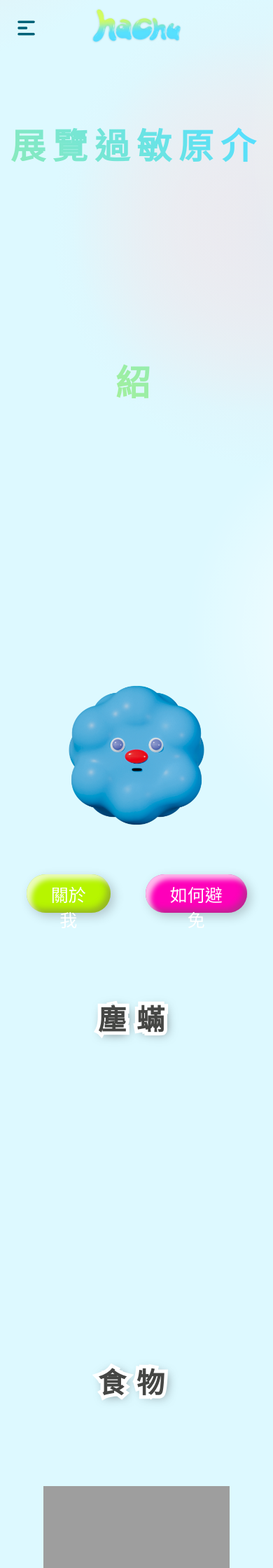
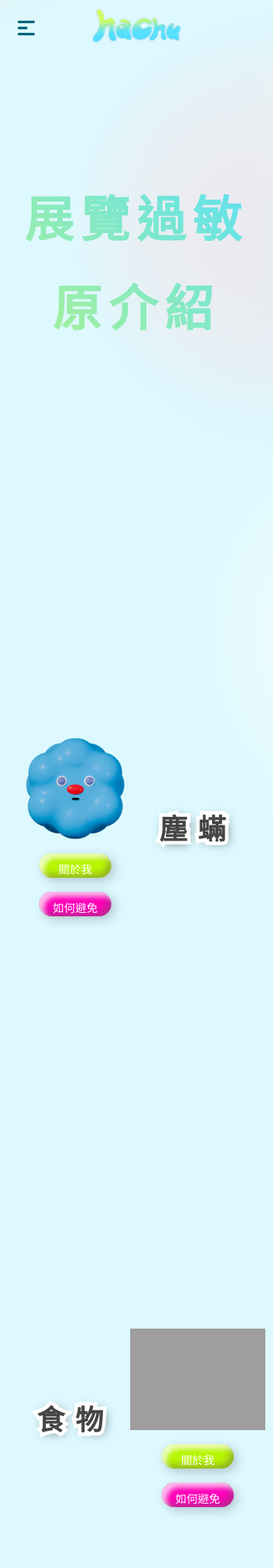
Before and after one commit to fish0214/hachuWeb, a PHP site: page /Info.html in a window 390 px wide. Shown: the top 2240 px of the page at 70% size. Run offline with PHP 8.4, Linux system fonts and the light colour scheme; some web fonts are replaced; grey boxes are pictures that could not be loaded.

Commit message:
調整 CSS 樣式以改善版面配置，更新各頁面元素的對齊和大小

```diff
--- a/css/collectionpage.css
+++ b/css/collectionpage.css
@@ -11,6 +11,7 @@ main{
     display: flex;
     flex-direction: column;
     align-items: center;
+    justify-content: center;
 }
 .title{
     display: flex;
@@ -151,7 +152,7 @@ main{
 /** 響應式設計 **/
 @media screen and (max-width: 768px) {
     main {
-        min-height: 70vh;
+        min-height: 90vh;
     }
     .title {
         display: none !important;
--- a/css/infopage.css
+++ b/css/infopage.css
@@ -218,55 +218,80 @@ header{
     font-size: 30px;
   }
 
+  .introimg-container img {
+    height: 145px;
+    margin-block-end: 20px;
+  }
+  .intro-dust, .intro-food, .intro-pollen, .intro-hair, .intro-metal, .intro-drug {
+    margin: 0 20px;
+    height: 100vh;
+    align-content: center;
+  }
   .intro {
-    font-size: 50px;
-    line-height: 40vh;
+    font-size: 70px;
+    line-height: 15vh;
     letter-spacing: 10px;
   }
 
   .introimg-container,
   .introtxt-container {
-    width: 90%;
+    width: 50%;
     flex-direction: column;
     justify-content: center;
     align-items: center;
   }
+  .infobtn-container {
+    flex-wrap: wrap;
+    gap: 20px;
+  }
+  .info-btn {
+    height: 35px;
+    width: 60%;
+    font-size: 16px;
+    padding: 10px;
+  }
 
+  /* 介紹卡片 */
+  .txt-header {
+    font-size: 40px;
+    text-align: center;
+  }
   .card {
     width: 100%;
     height: 300px;
   }
-
   .card-front {
     display: flex;
     flex-direction: column;
     align-items: center;
   }
-
-  .txt-header {
-    font-size: 40px;
-    text-align: center;
+  .card-back h1 {
+    font-size: 28px;
+    padding: 10px;
+  }
+  .card-back p {
+    font-size: 14px;
+    padding: 10px;
   }
 
-  .intro-dust,
-  .intro-food,
-  .intro-pollen,
-  .intro-hair,
-  .intro-metal,
-  .intro-drug {
-    margin: 0 20px;
-    height: 100vh;
+  /* 顯示資訊區塊 */
+  .info-content {
+    margin: 40px 0;
+    padding: 15px 25px;
+    width: 70%;
+  }
+  .info-content h2 {
+    font-size: 20px;
+  }
+  .info-content p, .info-content li {
+    font-size: 16px;
   }
 
-  .introimg-container img {
-    height: 200px;
-  }
 
+  /* 顯示手機版導航列 */
   .desktop-navbar {
     display: none;
   }
-
-  /* 顯示手機版導航列 */
   .mobile-navbar {
     display: block;
   }
```
Also changed, not shown: css/index.css (+6 -6 lines).
